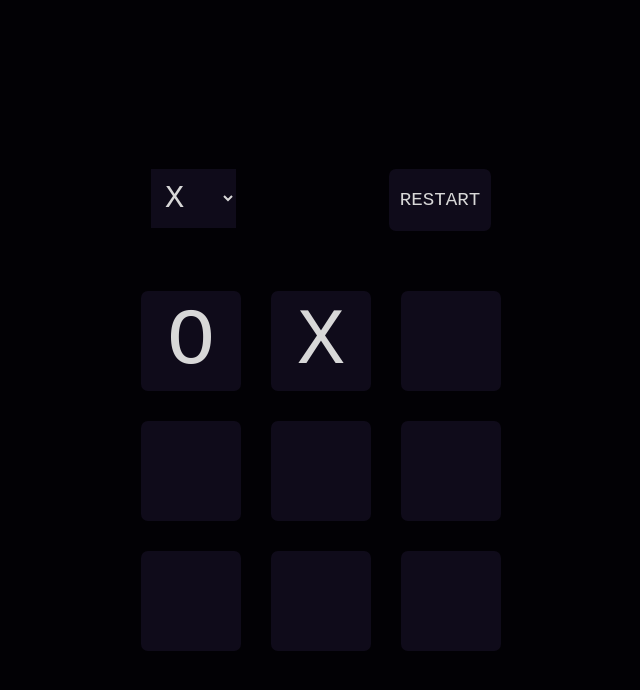
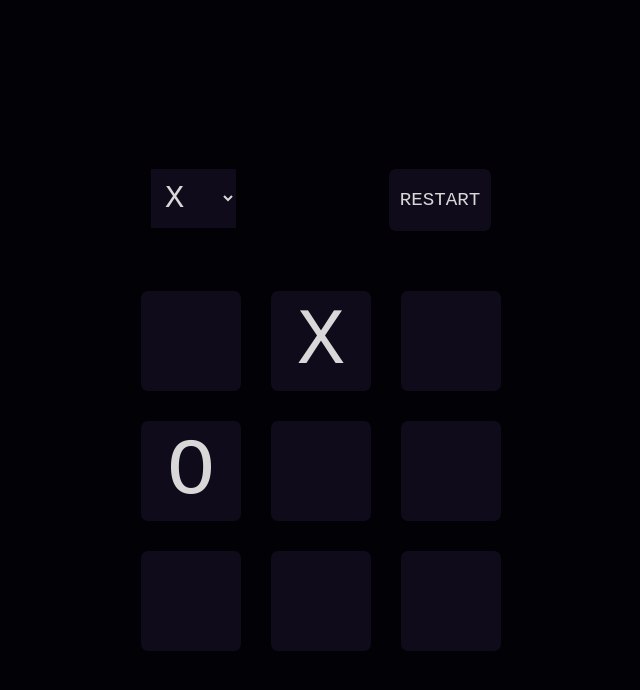
Before and after one commit to ThembaMtshelwane/tictactoe, a plain HTML site: page index.html in a window 1280 px wide. Both pictures are taken after a click on the button 640 px from the left and 341 px from the top of the page. Shown: the whole page, without its empty margins (319-959 px from the left). Drawn offline with Linux system fonts and the light colour scheme.

Commit message:
AI Algorithms

```diff
--- a/index.js
+++ b/index.js
@@ -10,7 +10,11 @@ const board = [
   [blocks[3], blocks[4], blocks[5]],
   [blocks[6], blocks[7], blocks[8]],
 ]
-
+const mapping = {
+  X: 1,
+  O: -1,
+  tie: 0,
+}
 // Select Token
 selectElement.addEventListener('change', () => {
   selectedToken = selectElement.value
@@ -42,37 +46,61 @@ Array.from(blocks).forEach((block) => {
   block.addEventListener('click', (e) => {
     if (block.textContent === '') {
       block.textContent = selectedToken
-      if (checkWinConditions().outcome) {
-        whoWins(checkWinConditions().token)
-      }
-      aiBotResponse(botToken)
+      displayWinMessage()
+      aiBotResponse()
+      displayWinMessage()
     }
   })
 })
 
 // AI Bot Response
-const aiBotResponse = (botToken) => {
-  // find an empty spot on board to add token
-  const { row, col } = latestOccupiedX(board)
-  console.log()
-  if (row !== null && col !== null) {
-    // Which spot is the best one
-
-    // add token
-    board[row][col].textContent = botToken
+const aiBotResponse = () => {
+  if (!isBlocksFilled()) {
+    const { row, column } = generateBestSpot()
+    // console.log(row, column)
+    board[row][column].textContent = botToken
   }
 }
-
-const latestOccupiedX = (board) => {
+/** *********************************************** */
+// AI Algorithm
+const generateBestSpot = () => {
+  // // Occupy first available space
+  // for (let i = 0; i < 3; i++) {
+  //   for (let j = 0; j < 3; j++) {
+  //     if (board[i][j].textContent === '') {
+  //       return { row: i, column: j }
+  //     }
+  //   }
+  // }
+  /* *********** */
+  // // Occupy a random available space
+  // const availableSpaces = []
+  // for (let i = 0; i < 3; i++) {
+  //   for (let j = 0; j < 3; j++) {
+  //     if (board[i][j].textContent === '') {
+  //       availableSpaces.push({ row: i, column: j })
+  //     }
+  //   }
+  // }
+  // return availableSpaces[Math.floor(Math.random() * availableSpaces.length)]
+  let bestScore = -Infinity
+  let bestMove
   for (let i = 0; i < 3; i++) {
     for (let j = 0; j < 3; j++) {
       const block = board[i][j]
-      if (block.textContent.trim() === '') {
-        return { row: i, col: j }
+      if (block.textContent === '') {
+        block.textContent = botToken
+        const score = minmax(board, 0, false)
+        console.log(score)
+        block.textContent = ''
+        if (score > bestScore) {
+          bestScore = score
+          bestMove = { row: i, column: j }
+        }
       }
     }
   }
-  return { row: null, col: null }
+  return bestMove
 }
 
 // Check if grid is filled
@@ -80,14 +108,54 @@ const isBlocksFilled = () => {
   return Array.from(blocks).every((block) => block.textContent !== '')
 }
 
+// Check simulate future plays
+const minmax = (board, depth, isMaximizing) => {
+  const result = checkWinConditions().token
+  if (result !== null) {
+    return mapping[result]
+  }
+
+  if (isMaximizing) {
+    let bestScore = -Infinity
+    for (let i = 0; i < 3; i++) {
+      for (let j = 0; j < 3; j++) {
+        const block = board[i][j]
+        if (block.textContent === '') {
+          block.textContent = botToken
+          const score = minmax(board, depth + 1, false)
+          block.textContent = ''
+          bestScore = Math.max(score, bestScore)
+        }
+      }
+    }
+    return bestScore
+  } else {
+    let bestScore = Infinity
+    for (let i = 0; i < 3; i++) {
+      for (let j = 0; j < 3; j++) {
+        const block = board[i][j]
+        if (block.textContent === '') {
+          block.textContent = selectedToken
+          const score = minmax(board, depth + 1, true)
+          block.textContent = ''
+          bestScore = Math.min(score, bestScore)
+        }
+      }
+    }
+    return bestScore
+  }
+}
+/** *********************************************** */
 // Check win conditions
 const checkWinConditions = () => {
   if (horizontalAndVerticalChecks().outcome) {
     return { outcome: true, token: horizontalAndVerticalChecks().token }
-  } else if (verticalChecks().outcome) {
-    return { outcome: true, token: verticalChecks().token }
+  } else if (diagonalChecks().outcome) {
+    return { outcome: true, token: diagonalChecks().token }
+  } else if (isBlocksFilled()) {
+    return { outcome: false, token: 'tie' }
   } else {
-    return { outcome: false, token: '' }
+    return { outcome: null, token: null }
   }
 }
 
@@ -98,7 +166,7 @@ const horizontalAndVerticalChecks = () => {
       board[i][0].textContent === board[i][1].textContent &&
       board[i][0].textContent === board[i][2].textContent
     ) {
-      return { outcome: true, token: board[i][0].textContent } // Horizontal win
+      return { outcome: true, token: board[i][0].textContent }
     } else if (
       board[0][i].textContent !== '' &&
       board[0][i].textContent === board[1][i].textContent &&
@@ -110,7 +178,7 @@ const horizontalAndVerticalChecks = () => {
   return { outcome: false, token: '' }
 }
 
-const verticalChecks = () => {
+const diagonalChecks = () => {
   if (
     board[0][0].textContent !== '' &&
     board[0][0].textContent === board[1][1].textContent &&
@@ -128,8 +196,17 @@ const verticalChecks = () => {
   return { outcome: false, token: '' }
 }
 
-const whoWins = (token) => {
+const whoWins = (msg) => {
   winMessage.classList.add('show-win-message')
-  winMessage.textContent = `${token} Wins`
+  winMessage.textContent = msg
   main.appendChild(winMessage)
 }
+
+const displayWinMessage = () => {
+  if (checkWinConditions().outcome) {
+    whoWins(`${checkWinConditions().token} WINS`)
+  }
+  if (checkWinConditions().token === 'tie') {
+    whoWins('TIE')
+  }
+}
--- a/styles.css
+++ b/styles.css
@@ -71,8 +71,9 @@ option {
   display: flex;
   justify-content: center;
   align-items: center;
-  background-color:  #020105be;
+  background-color: rgba(107, 4, 4, 0.121);
   border-radius: 2px;
+  padding: 20px;
 }
 
 
```
